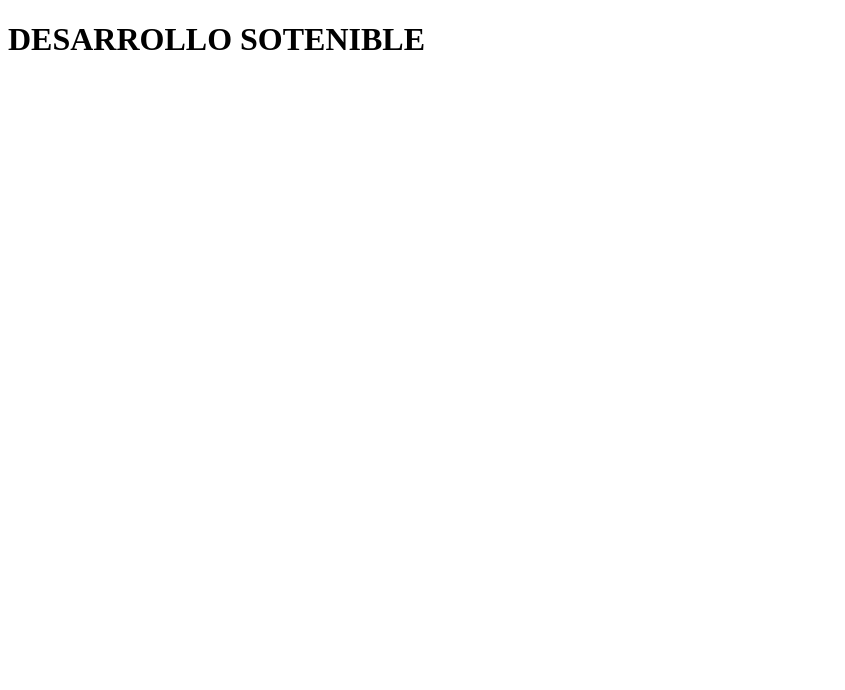
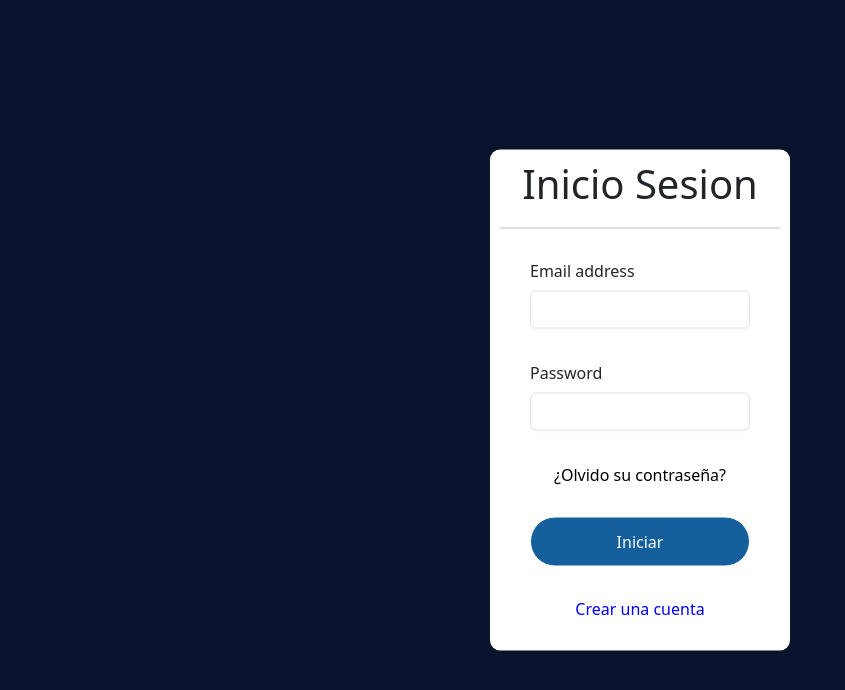
Before and after one commit to Breakttz/web2023, a plain HTML site: page index.html in a window 1280 px wide. Shown: the whole page, without its empty margins (0-845 px from the left). Drawn offline with nearby package versions, Linux system fonts and the light colour scheme.

Commit message:
form login sin js

```diff
--- /dev/null
+++ b/css/styles.css
@@ -0,0 +1,75 @@
+body {
+    background-color: #0a132d !important;
+    margin: 0;
+    font-family: montserrat;
+    height: 100vh;
+}
+
+
+.formulario {
+
+    position: absolute;
+    top:50%;
+    left: 50%;
+    transform: translate(-50%, -50%) ;
+    background: white;
+    width: 300px;
+    border-radius: 10px;
+}
+
+.formulario h1{
+    text-align: center;
+    padding: 0 0 20px 0;
+    margin: 10px;
+    border-bottom:1px solid silver ;
+}
+
+.formulario form{
+    padding: 0 40px;
+    box-sizing: border-box;
+}
+form .mb-3{
+    position: relative;
+    border-bottom: 2px solid rgb(252, 249, 249);
+    margin: 30px 0;
+}
+.mb-3 input{
+    width: 100%;
+}
+button[type="submit"] {
+    width: 100%;
+    height: 50px;
+    border: 1px solid;
+    background-color: rgb(20, 95, 156);
+    border-radius: 25px;
+    color: white; /* Cambia el color del texto a blanco */
+    outline: none;
+}
+
+button[type="submit"]:hover {
+      border-color: rgb(20, 95, 156);
+      transition: .5s;
+}
+
+.recordar{
+    margin: 30px 0;
+    text-align: center;
+    font-size: 16px;
+    color: black;
+}
+
+.registrarse{
+    margin: 30px 0;
+    text-align: center;
+    font-size: 16px;
+    color: black;
+}
+
+.registrarse a{
+    color: blue;
+    text-decoration: none;
+}
+
+.registrarse a:hover{
+    text-decoration: underline;
+}
--- a/index.html
+++ b/index.html
@@ -1,8 +1,5 @@
 <!DOCTYPE html>
-<!--[if lt IE 7]>      <html class="no-js lt-ie9 lt-ie8 lt-ie7"> <![endif]-->
-<!--[if IE 7]>         <html class="no-js lt-ie9 lt-ie8"> <![endif]-->
-<!--[if IE 8]>         <html class="no-js lt-ie9"> <![endif]-->
-<!--[if gt IE 8]>      <html class="no-js"> <!--<![endif]-->
+
 <html>
     <head>
         <meta charset="utf-8">
@@ -10,11 +7,34 @@
         <title></title>
         <meta name="description" content="">
         <meta name="viewport" content="width=device-width, initial-scale=1">
-        <link rel="stylesheet" href="">
+        <link rel="stylesheet" href="css/styles.css">
+        <!--CODIGO BOOSTRAPS-->
+        <link href="https://cdn.jsdelivr.net/npm/bootstrap@5.3.1/dist/css/bootstrap.min.css" rel="stylesheet" integrity="sha384-4bw+/aepP/YC94hEpVNVgiZdgIC5+VKNBQNGCHeKRQN+PtmoHDEXuppvnDJzQIu9" crossorigin="anonymous">
+        <script src="https://cdn.jsdelivr.net/npm/bootstrap@5.3.1/dist/js/bootstrap.bundle.min.js" integrity="sha384-HwwvtgBNo3bZJJLYd8oVXjrBZt8cqVSpeBNS5n7C8IVInixGAoxmnlMuBnhbgrkm" crossorigin="anonymous" defer></script>
     </head>
+
     <body>
-        <h1>DESARROLLO SOTENIBLE</h1>
 
-        <script src="" async defer></script>
+        <div class="formulario">
+            <h1>Inicio Sesion</h1>
+            <form method="post">
+                <div class="mb-3">
+                  <label for="exampleInputEmail1" class="form-label">Email address</label>
+                  <input type="email" class="form-control" id="exampleInputEmail1" aria-describedby="emailHelp">
+                </div>
+                <div class="mb-3">
+                  <label for="exampleInputPassword1" class="form-label">Password</label>
+                  <input type="password" class="form-control" id="exampleInputPassword1" required>
+                </div>
+                <div class="recordar">
+                    ¿Olvido su contraseña?
+                </div>
+                <button type="submit" value="iniciar" class="btn btn-primary">Iniciar</button>
+                <div class="registrarse">
+                   <a href="#">Crear una cuenta</a>
+                </div>
+              </form>
+        </div>
+
     </body>
 </html>
```
